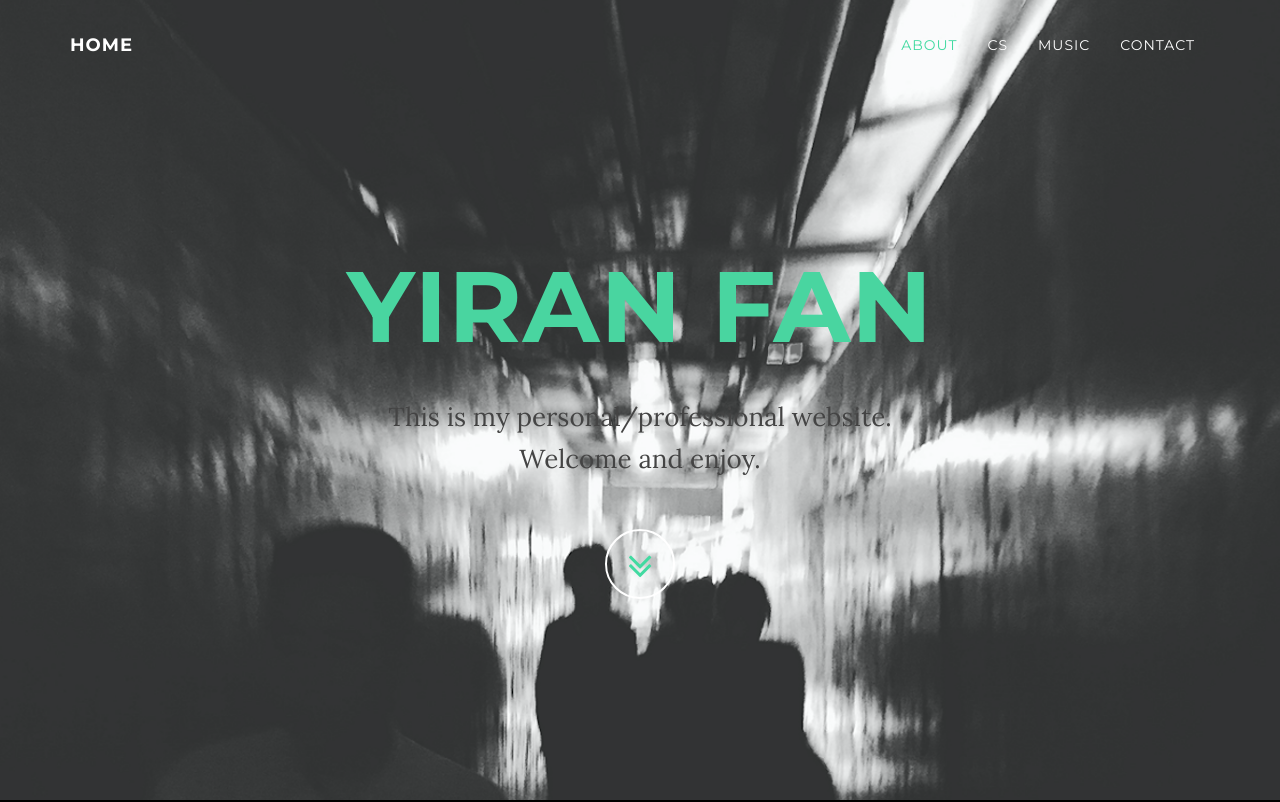
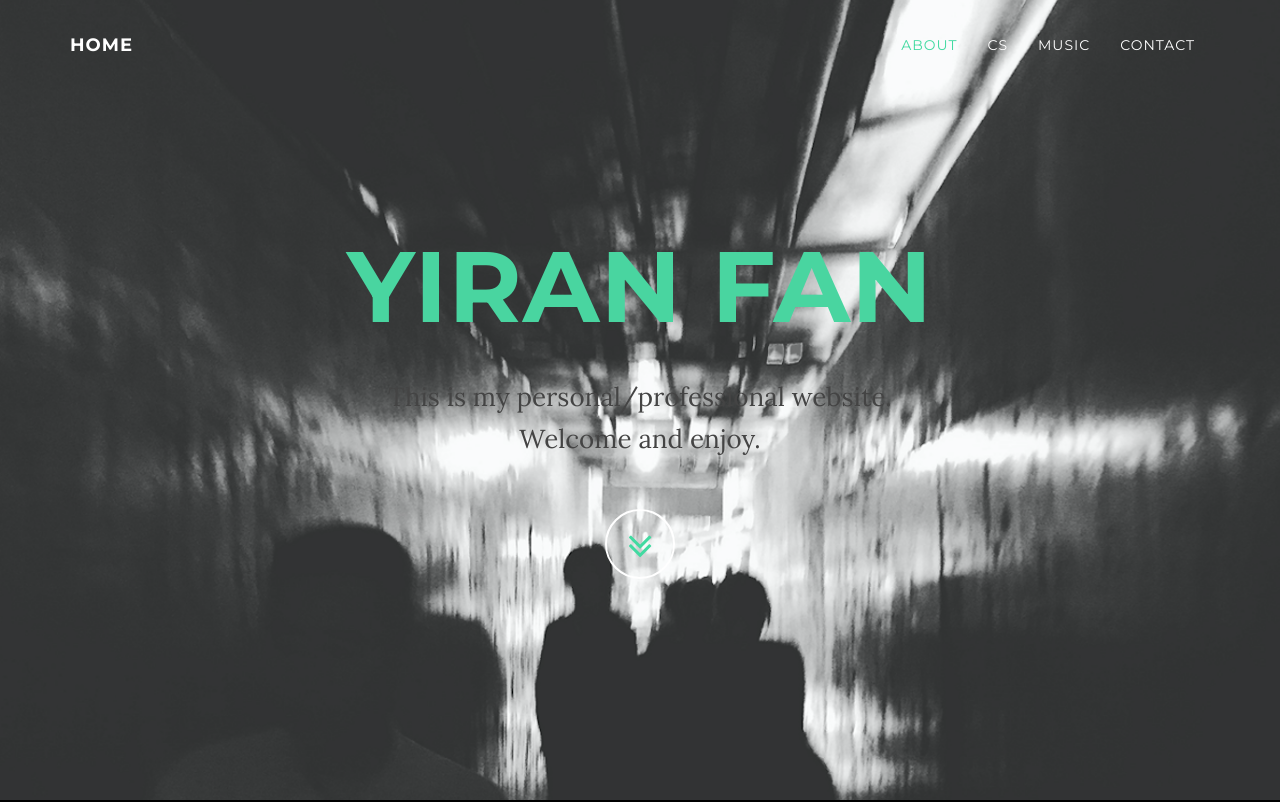
Before and after one commit to irenef/website, a website: page index.html in a window 1280 px wide. Shown: the top 802 px of the page. Drawn offline with nearby package versions, Linux system fonts and the light colour scheme; some packages are replaced by stand-ins of ours.

Commit message:
minor: padding change

```diff
--- a/index.html
+++ b/index.html
@@ -89,7 +89,7 @@
                 <div class="row">
                     <div class="col-md-8 col-md-offset-2">
 
-                        <h1 class="brand-heading" style="padding-top:50px;color:#49D5A0">Yiran Fan</h1>
+                        <h1 class="brand-heading" style="padding-top:10px;color:#49D5A0">Yiran Fan</h1>
                         <p class="intro-text" style="color:#444">This is my personal/professional website.
                             <br>Welcome and enjoy.</p>
                         <a href="#about" class="btn btn-circle page-scroll" style="color:#42DAA1">
```
